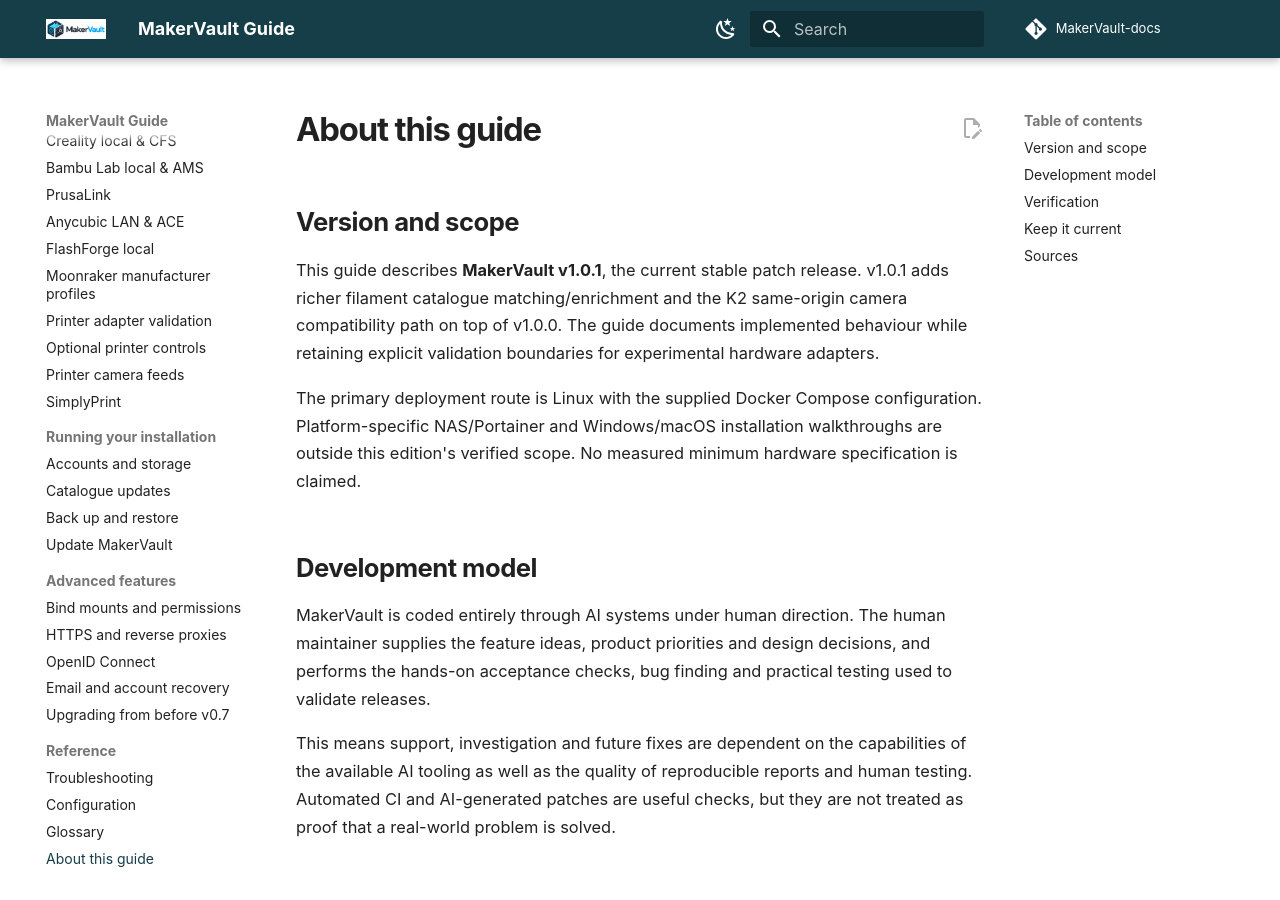
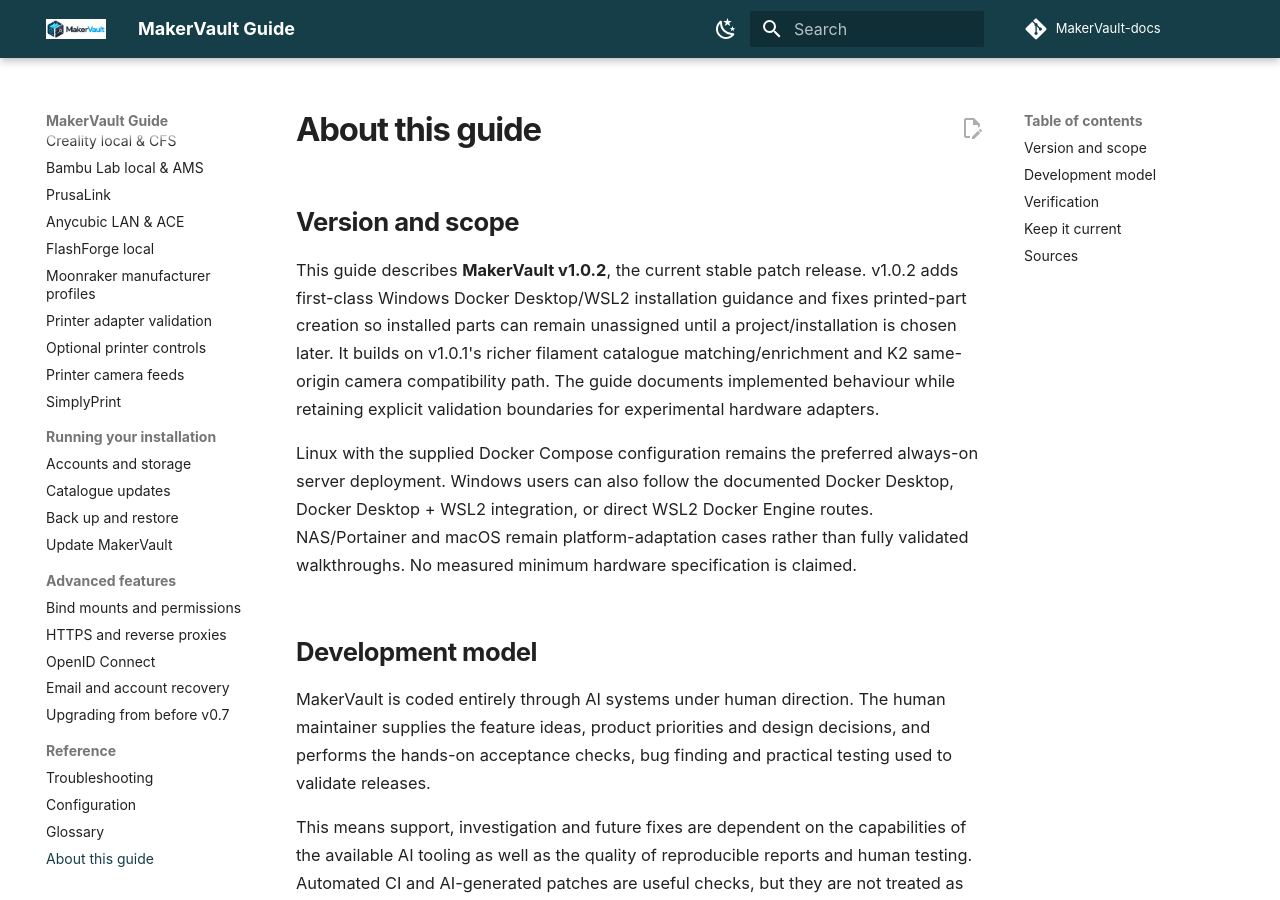
Before and after one commit to gavrd7/MakerVault-docs, an MkDocs documentation site: the page built from docs/guide/reference/about.md, in a window 1280 px wide and 900 px high. Built offline with MkDocs 1.6.1 and Material for MkDocs 9.7.7, drawn with Linux system fonts in a browser that asks for light colours; comment, search, counter and statistics services are not loaded.

Commit message:
docs: update scope and version for v1.0.2

```diff
--- a/docs/guide/reference/about.md
+++ b/docs/guide/reference/about.md
@@ -2,9 +2,9 @@
 
 ## Version and scope
 
-This guide describes **MakerVault v1.0.1**, the current stable patch release. v1.0.1 adds richer filament catalogue matching/enrichment and the K2 same-origin camera compatibility path on top of v1.0.0. The guide documents implemented behaviour while retaining explicit validation boundaries for experimental hardware adapters.
+This guide describes **MakerVault v1.0.2**, the current stable patch release. v1.0.2 adds first-class Windows Docker Desktop/WSL2 installation guidance and fixes printed-part creation so installed parts can remain unassigned until a project/installation is chosen later. It builds on v1.0.1's richer filament catalogue matching/enrichment and K2 same-origin camera compatibility path. The guide documents implemented behaviour while retaining explicit validation boundaries for experimental hardware adapters.
 
-The primary deployment route is Linux with the supplied Docker Compose configuration. Platform-specific NAS/Portainer and Windows/macOS installation walkthroughs are outside this edition's verified scope. No measured minimum hardware specification is claimed.
+Linux with the supplied Docker Compose configuration remains the preferred always-on server deployment. Windows users can also follow the documented Docker Desktop, Docker Desktop + WSL2 integration, or direct WSL2 Docker Engine routes. NAS/Portainer and macOS remain platform-adaptation cases rather than fully validated walkthroughs. No measured minimum hardware specification is claimed.
 
 ## Development model
 
```
